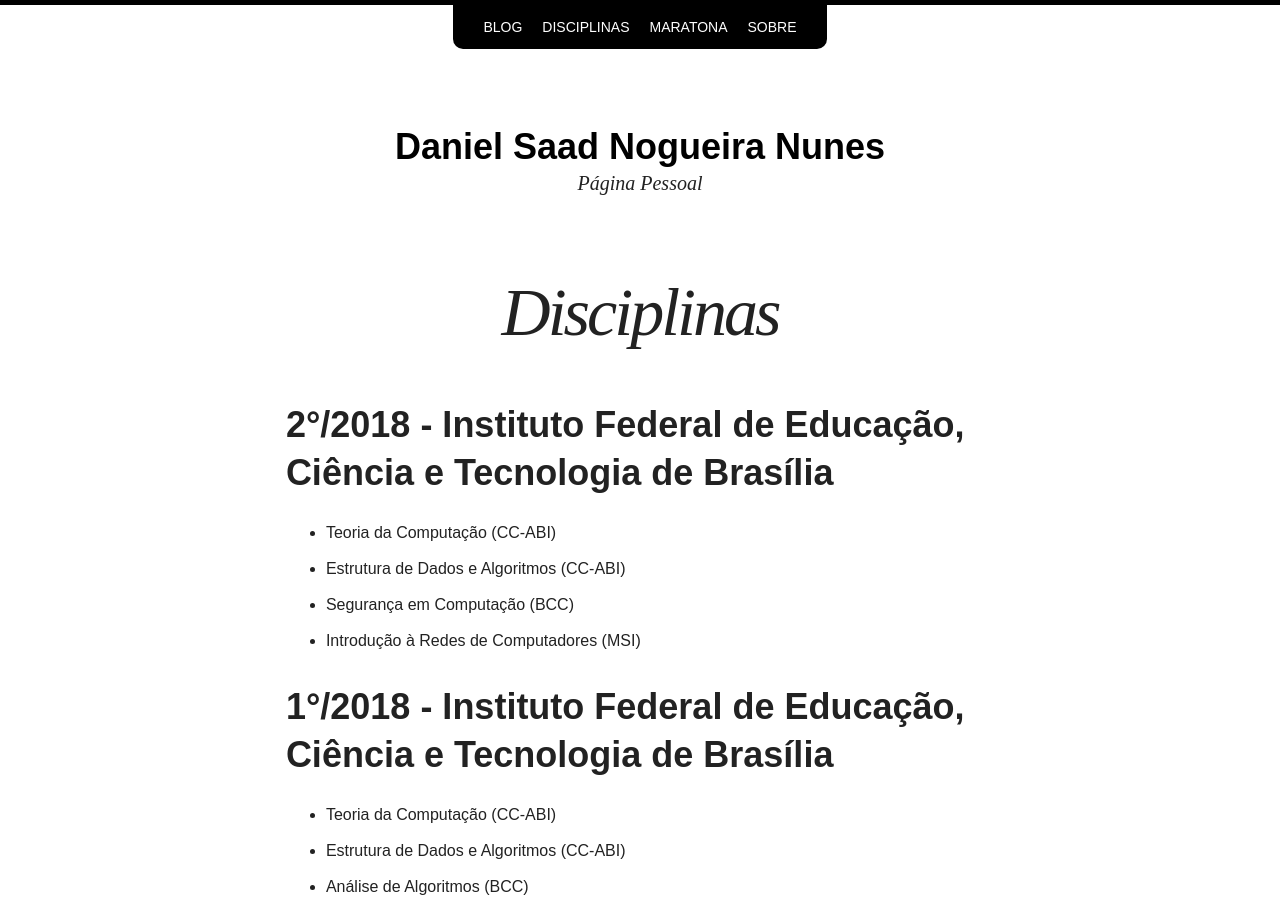
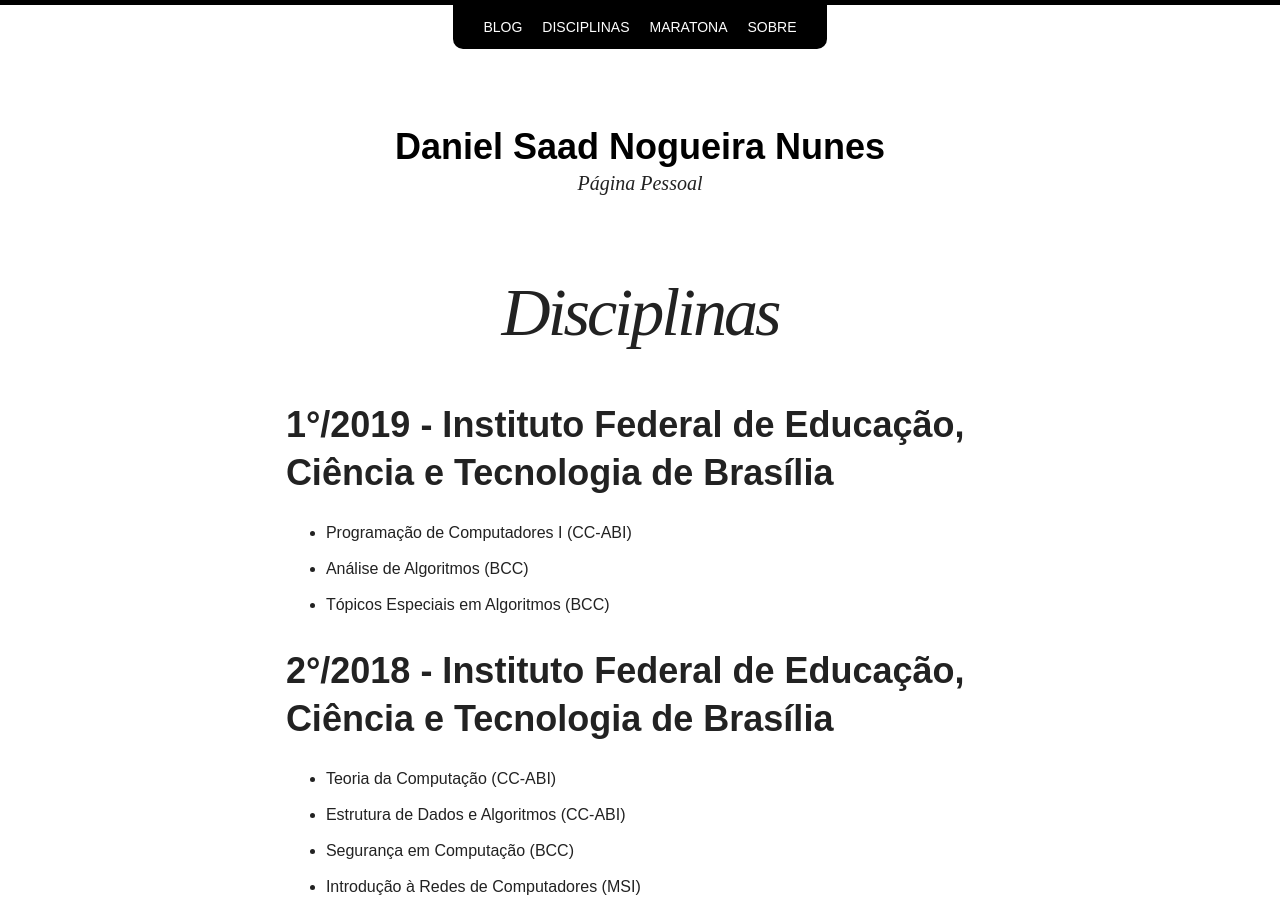
Before and after one commit to danielsaad/danielsaad.github.io, a Jekyll site: the page built from disciplinas/index.md, in a window 1280 px wide and 900 px high. Built offline with Jekyll 4.4.1, drawn with Linux system fonts in a browser that asks for light colours; nearby versions of some CDN libraries.

Commit message:
disciplinas/index.md

```diff
--- a/disciplinas/index.md
+++ b/disciplinas/index.md
@@ -3,6 +3,14 @@ title: Disciplinas
 date: 2013-12-20 00:00:00 Z
 layout: page
 ---
+
+# 1°/2019 - Instituto Federal de Educação, Ciência e Tecnologia de Brasília
+
+* Programação de Computadores I (CC-ABI)
+* Análise de Algoritmos (BCC)
+* Tópicos Especiais em Algoritmos (BCC)
+
+
 
 # 2°/2018 - Instituto Federal de Educação, Ciência e Tecnologia de Brasília
 
```
